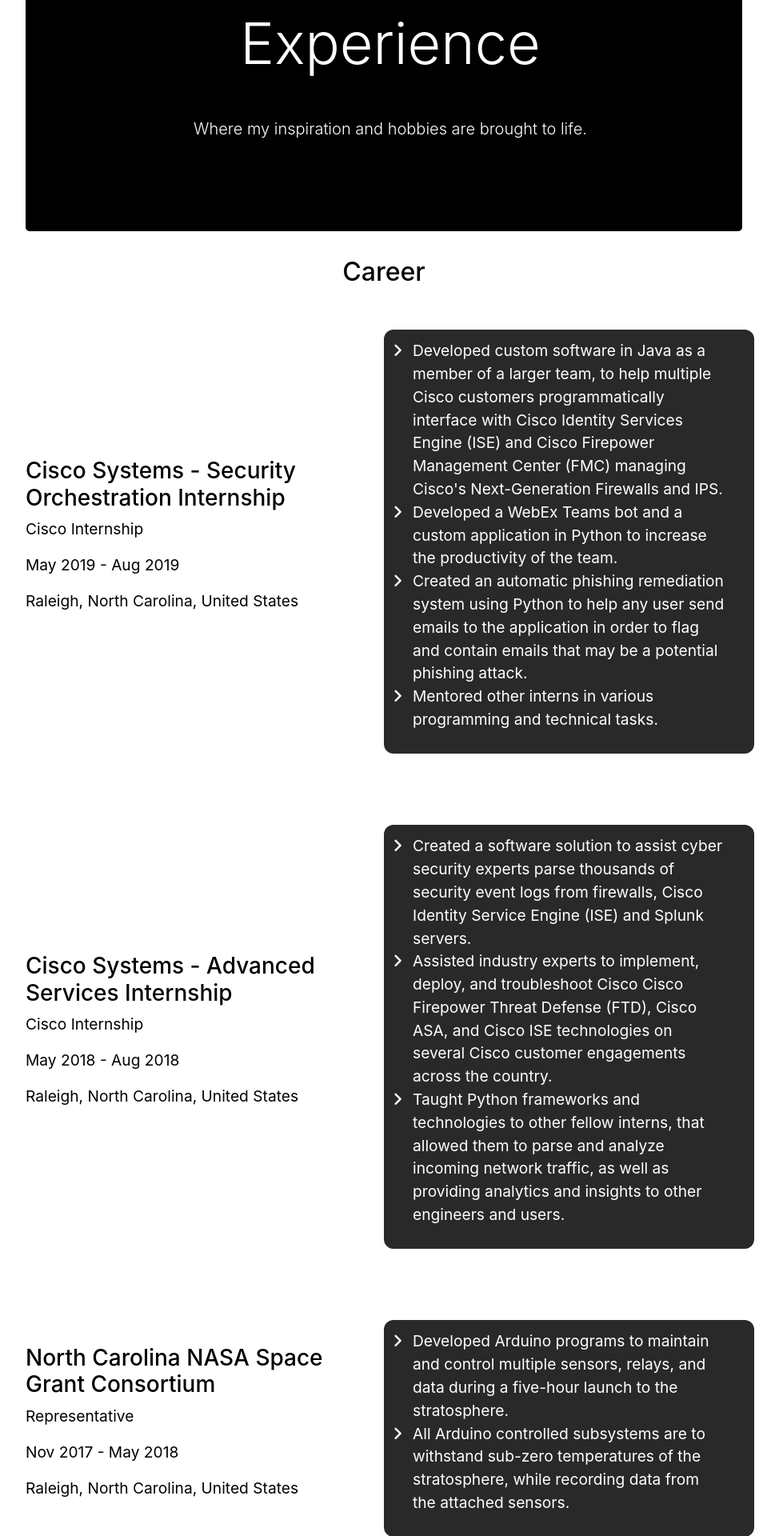
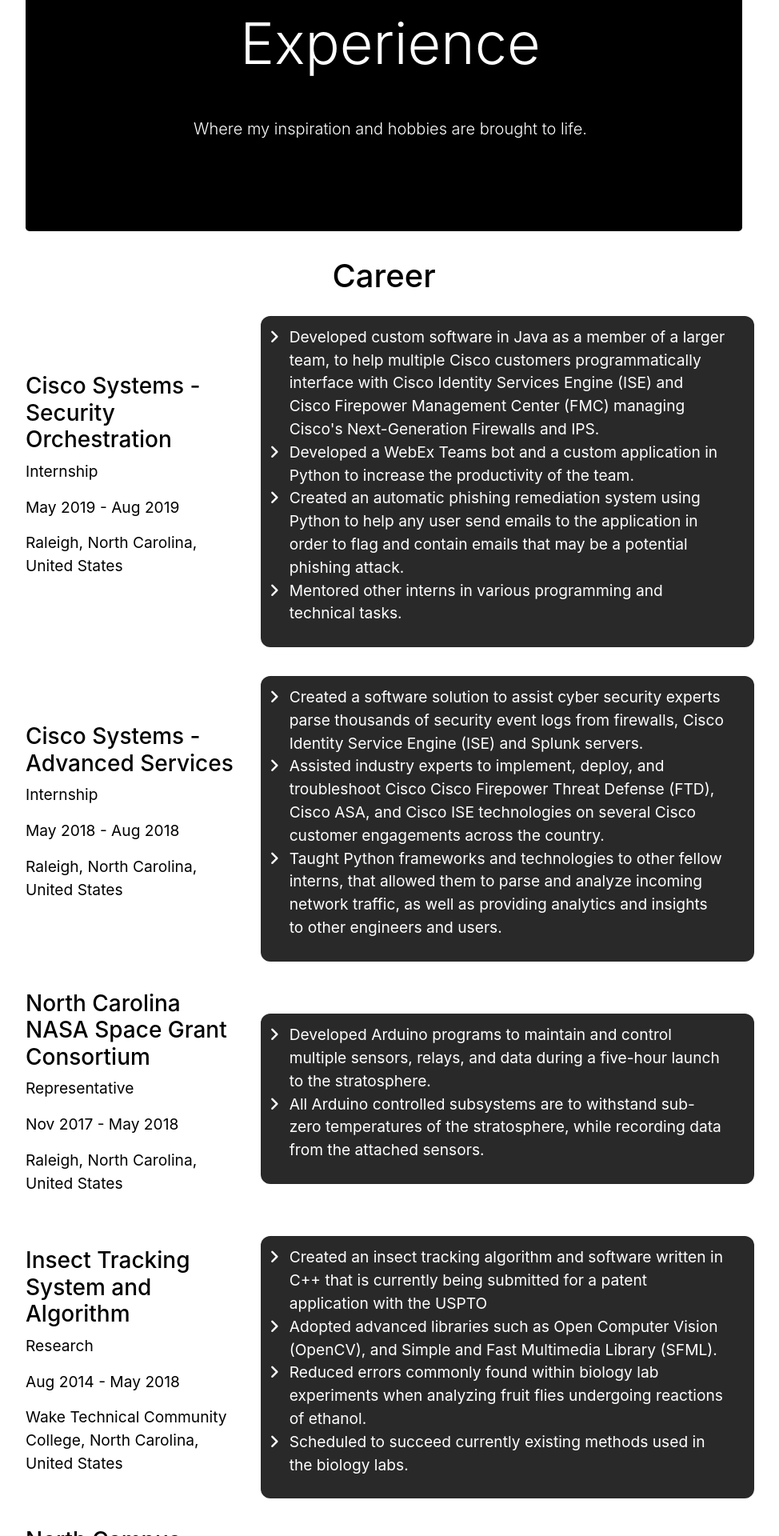
Before and after one commit to santosderek/website, a Flask app: page / in a window 1280 px wide. Shown: the part 952-2872 px from the top of the page at 80% size, without its empty margins (160-1134 px from the left). Run offline with Flask 2, Linux system fonts and the light colour scheme; data that the repository does not hold is empty; some libraries are stand-ins or nearby versions.

Commit message:
Formatting.

```diff
--- a/website/resources/career.json
+++ b/website/resources/career.json
@@ -1,7 +1,7 @@
 [
     {
-        "title": "Cisco Systems - Security Orchestration Internship",
-        "type": "Cisco Internship",
+        "title": "Cisco Systems - Security Orchestration",
+        "type": "Internship",
         "date": "May 2019 - Aug 2019",
         "location": "Raleigh, North Carolina, United States",
         "descriptions": [
@@ -12,8 +12,8 @@
         ]
     },
     {
-        "title": "Cisco Systems - Advanced Services Internship",
-        "type": "Cisco Internship",
+        "title": "Cisco Systems - Advanced Services",
+        "type": "Internship",
         "date": "May 2018 - Aug 2018",
         "location": "Raleigh, North Carolina, United States",
         "descriptions": [
--- a/website/static/css/base.css
+++ b/website/static/css/base.css
@@ -95,7 +95,7 @@ p, ul li {
 }
 
 .career, .education {
-    padding: 5% 0%;
+    padding: 2% 0%;
 }
 
 .career p, .career li, .education p, .education li {
--- a/website/templates/base.html
+++ b/website/templates/base.html
@@ -30,7 +30,6 @@
                 <a class="list-group-item list-group-item-action" href="#experience">Experience</a>
                 <a class="list-group-item list-group-item-action" href="#skills">Skills</a>
                 <a class="list-group-item list-group-item-action" href="#projects">Projects</a>
-                <a class="list-group-item list-group-item-action" href="#resume">Resume</a>
                 <a class="list-group-item list-group-item-action" href="#contact">Contact</a>
             </div>
             <div data-spy="scroll" data-target="#pageLocation" data-offset="0" class="scrollspy-example">
--- a/website/templates/home.html
+++ b/website/templates/home.html
@@ -16,12 +16,12 @@
     </div>
 
     <div class="row">
-        <h2>Career</h2>
+        <h1>Career</h1>
     </div>
 
     {% for career in careers %}
     <div class="row career">
-        <div class="col-md-12 col-lg-6 career_header">
+        <div class="col-md-12 col-lg-4 career_header">
             <h3>{{career['title']}}</h3>
             {% if "type" in career %}
             <p>{{career['type']}}</p>
@@ -29,7 +29,7 @@
             <p>{{career['date']}}</p>
             <p>{{career['location']}}</p>
         </div>
-        <div class="col-md-12 col-lg-6 career_description">
+        <div class="col-md-12 col-lg-8 career_description">
             <ul>
                 {% for description in career['descriptions'] %}
                 <li>{{ description }}</li>
@@ -40,7 +40,7 @@
     {% endfor %}
 
     <div class="row">
-        <h2>Education</h2>
+        <h1>Education</h1>
     </div>
 
     <div class="row education">
@@ -62,7 +62,7 @@
 
         </div>
         <div class="col-sm-12 col-md-6">
-            <p>Associate of Engineering, Computer Science</p>
+            <p><b>Associate of Engineering, Computer Science</b></p>
             <p>Inducted Member of the National Society of Leadership and Success</p>
             <p>Relevant Courses and Technologies:</p>
             <ul>
@@ -231,22 +231,6 @@
     </div>
 
     <div class="jumbotron pl-5">
-        <h1 class="display-4 text-center" id="resume">Resume</h1>
-        <p class="lead text-center">My stat sheet.</p>
-        <hr class="my-4">
-    </div>
-
-    <div class="row text-center">
-        <div class="col-sm-12 col-md-12">
-            <a href="mailto:santos.jon.derek@gmail.com">
-                <img style="width: 1.5em; filter: invert(17%) sepia(0%) saturate(1641%) hue-rotate(158deg) brightness(96%) contrast(93%);"
-                    src="{{ url_for('static', filename='images/svg/envelope.svg') }}" />
-                <span>Resume</span>
-            </a>
-        </div>
-    </div>
-
-    <div class="jumbotron pl-5">
         <h1 class="display-4 text-center" id="contact">Contact</h1>
         <p class="lead text-center">Where my inspiration and hobbies are brought to life.</p>
         <hr class="my-4">
--- a/website/templates/navbar.html
+++ b/website/templates/navbar.html
@@ -10,9 +10,6 @@
             </li>
             <li class="nav-item">
                 <a style="padding-right: 1em;" href="#projects">Projects</a>
-            </li>
-            <li class="nav-item">
-                <a style="padding-right: 1em;" href="#resume">Resume</a>
             </li>
             <li class="nav-item">
                 <a href="#contact">Contact</a>
```
